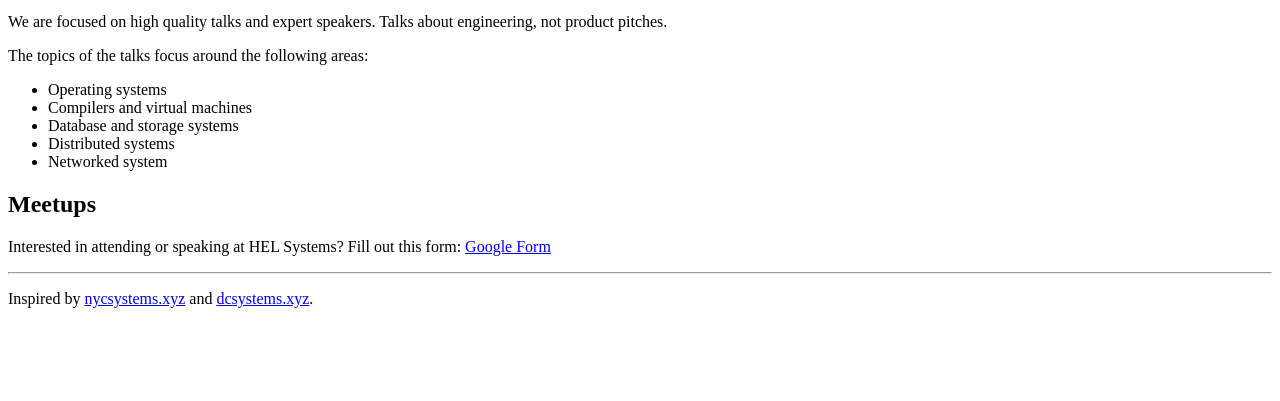
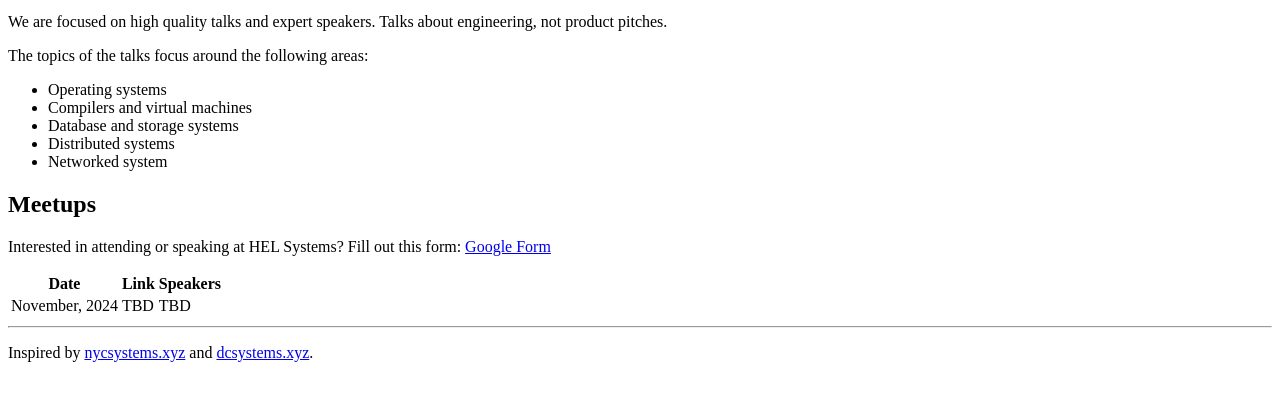
Before and after one commit to penberg/helsystems, a plain HTML site: page index.html in a window 1280 px wide. Shown: the part 105-506 px from the top of the page. Drawn offline with Linux system fonts and the light colour scheme.

Commit message:
Update schedule

```diff
--- a/index.html
+++ b/index.html
@@ -31,7 +31,6 @@
         <p>
             Interested in attending or speaking at HEL Systems? Fill out this form: <a href="https://docs.google.com/forms/d/1AQd_meQla96f2D9eYJlVtSS2GnAOZdkZz9h3MCbj2D8">Google Form</a>
         </p>
-        <!--
         <table>
             <thead>
                 <tr>
@@ -42,13 +41,12 @@
             </thead>
             <tbody>
                 <tr>
-                    <td>TBD</td>
+                    <td>November, 2024</td>
                     <td>TBD</td>
                     <td>TBD</td>
                 </tr>
             </tbody>
         </table>
-        -->
         <hr>
         <p>Inspired by <a href="http://nycsystems.xyz">nycsystems.xyz</a> and <a href="http://dcsystems.xyz">dcsystems.xyz</a>.</p>
     </body>
```
